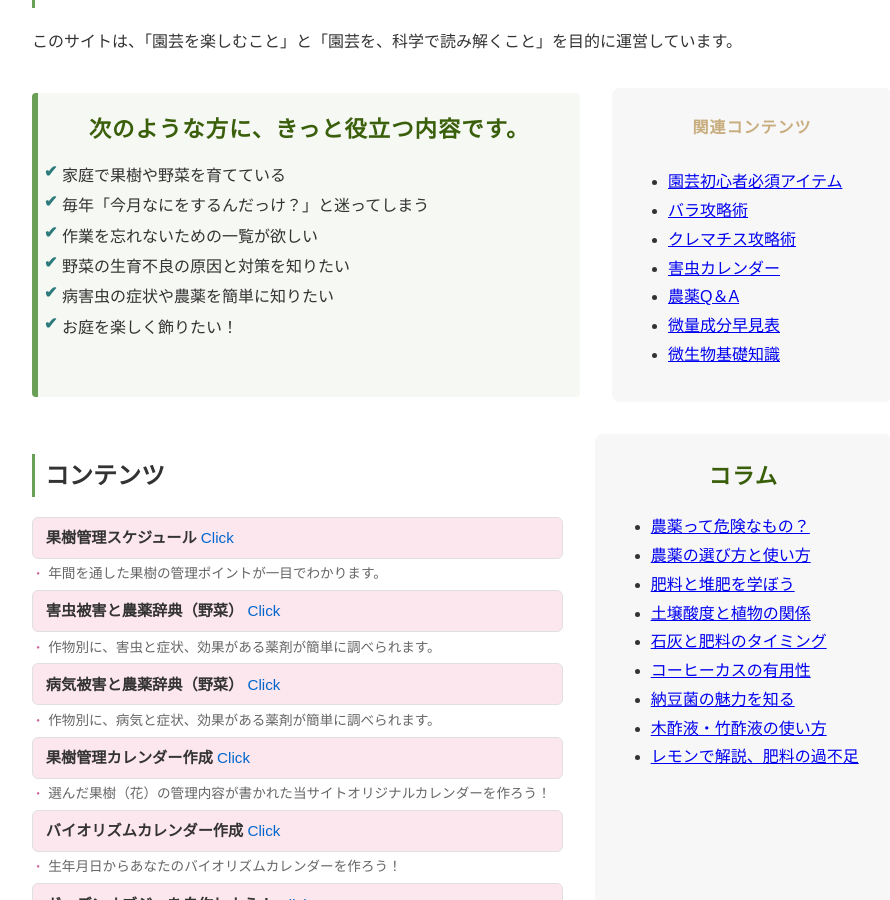
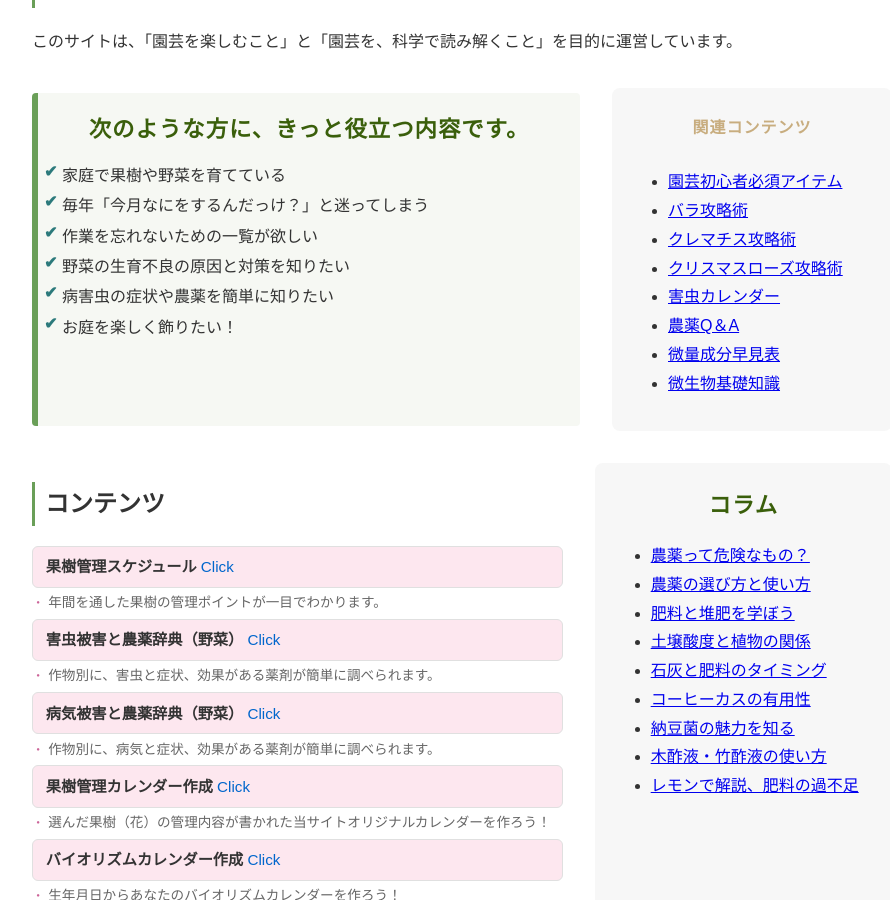
Before and after one commit to shiitake-garden/shiitake-garden.github.io, a Jekyll site: the page built from index.html, in a window 1280 px wide and 900 px high, scrolled down 404 px. Shown: the whole window, without its empty margins (178-1068 px from the left). Built offline with Jekyll 4.4.1, drawn with Linux system fonts in a browser that asks for light colours.

Commit message:
Update index.html

```diff
--- a/index.html
+++ b/index.html
@@ -33,6 +33,7 @@ title: カルティベーションラボ
       <li><a href="/column/column_syosinsya.html">園芸初心者必須アイテム</a></li>
       <li><a href="/contents/kouryaku/bara.html">バラ攻略術</a></li>
       <li><a href="/contents/kouryaku/kurematisu.html">クレマチス攻略術</a></li>
+      <li><a href="/contents/kouryaku/kurisumasu.html">クリスマスローズ攻略術</a></li>
       <li><a href="/column/column_nouyaku3.html">害虫カレンダー</a></li>
       <li><a href="/column/column_nouyaku_qa.html">農薬Q＆A</a></li>
       <li><a href="/column/column_hiryou_biryou.html">微量成分早見表</a></li>
```
